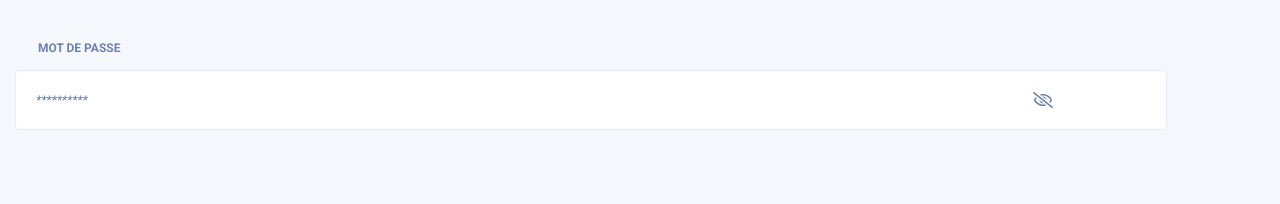
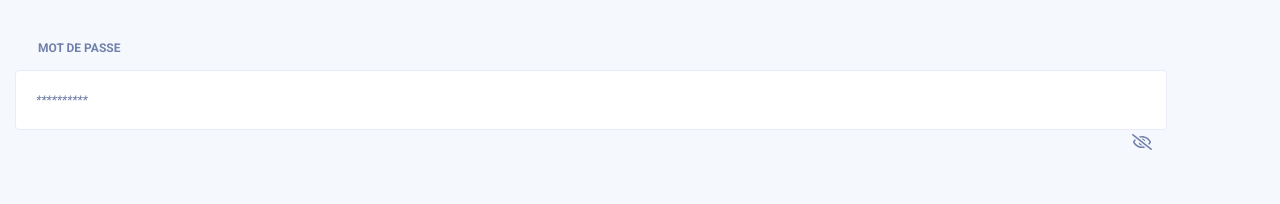
Before and after one commit to Refsone/TinyHappy-Project-3, a React (Create React App) app: page /onboarding/login in a window 1280 px wide. Shown: the part 380-584 px from the top of the page. Built offline with nearby package versions, Linux system fonts and the light colour scheme.

Commit message:
validating login

```diff
--- a/src/components/onboarding/Connexion.js
+++ b/src/components/onboarding/Connexion.js
@@ -1,7 +1,11 @@
-import React from 'react'
+import React, { useState } from 'react'
+import { Link } from 'react-router-dom'
 import Logo from '../commons/header/LogoHeader'
 import useForm from './useForm'
 import validationLogIn from './validateLogin'
+
+import eyeClosed from '../../images/eye-slash-regular1.svg'
+import eyeOpen from '../../images/eye-open.svg'
 
 import './Connexion.css'
 
@@ -10,6 +14,9 @@ const Connexion = () => {
   function submit () {
     console.log('sent succesfully')
   }
+
+  const [visible, setVisible] = useState(false)
+  const showType = visible ? 'text' : 'password'
 
   return (
     <div className='connexion-background'>
@@ -21,11 +28,14 @@ const Connexion = () => {
         {errors.user_mail && <p className='msg-error'>{errors.user_mail}</p>}
 
         <label htmlFor='user_password' className='label-connexion'>mot de passe</label>
-        <input name='user_password' type='password' id='user_password' value={values.password} onChange={handleChange} className={`${errors.user_password ? 'input-pws-error' : 'input-psw-default mdp-forbiden plholder bold-12px-grey'}`} placeholder='**********' />
+        <div className='settings-container-eye'>
+          <img src={visible ? eyeOpen : eyeClosed} onClick={() => setVisible(!visible)} alt='' />
+        </div>
+        <input name='user_password' type={showType} id='user_password' value={values.password} onChange={handleChange} className={`${errors.user_password ? 'input-pws-error' : 'input-psw-default plholder bold-12px-grey'}`} placeholder='**********' />
         {errors.user_password && <p className='msg-error'>{errors.user_password}</p>}
 
         <p className='connexion-lien'><a href='/'>Mot de passe perdu ?</a></p>
-        {errors && values.user_mail === '' && values.user_password === '' ? <button type='submit' className='connexion-btn-inactif'>se connecter</button> : <button type='submit' className='connexion-btn-actif'>se connecter</button>}
+        {errors && values.user_password === '' ? <button type='submit' className='connexion-btn-inactif'>se connecter</button> : <Link to='/moments'><button type='submit' className='connexion-btn-actif'>se connecter</button></Link>}
       </form>
     </div>
   )
--- a/src/components/onboarding/Sign.js
+++ b/src/components/onboarding/Sign.js
@@ -6,7 +6,7 @@ import './Sign.css'
 const Sign = () => {
   return (
     <div className='sign'>
-      <Link to='/moments/' className='connect'>se connecter</Link>
+      <Link to='/onboarding/login' className='connect'>se connecter</Link>
       <Link to='/onboarding/signup' className='register'>s'inscrire</Link>
     </div>
   )
```
